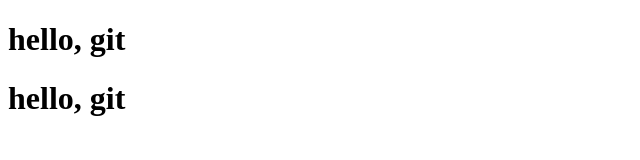
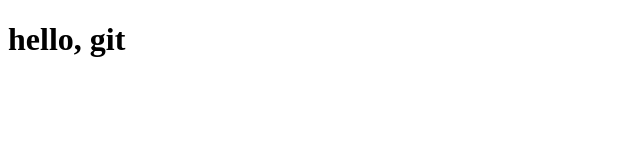
Before and after one commit to EmanuelCoelh01/git, a plain HTML site: page index.html in a window 1280 px wide. Shown: the whole page, without its empty margins (0-640 px from the left). Drawn offline with Linux system fonts and the light colour scheme.

Commit message:
Update index.html

```diff
--- a/index.html
+++ b/index.html
@@ -7,6 +7,5 @@
 </head>
 <body>
     <h1>hello, git</h1>
-    <h1>hello, git</h1>
 </body>
 </html>
```
